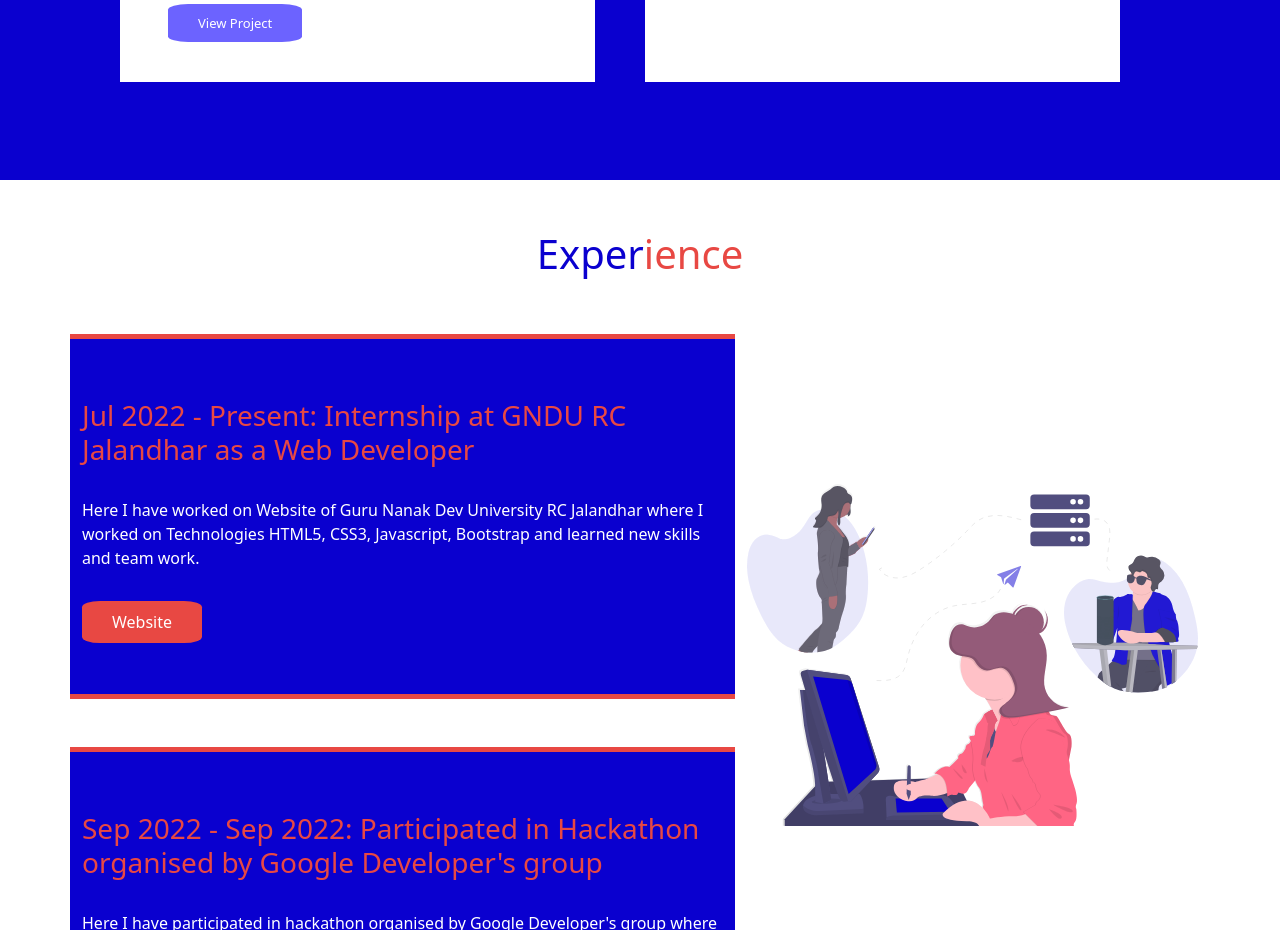
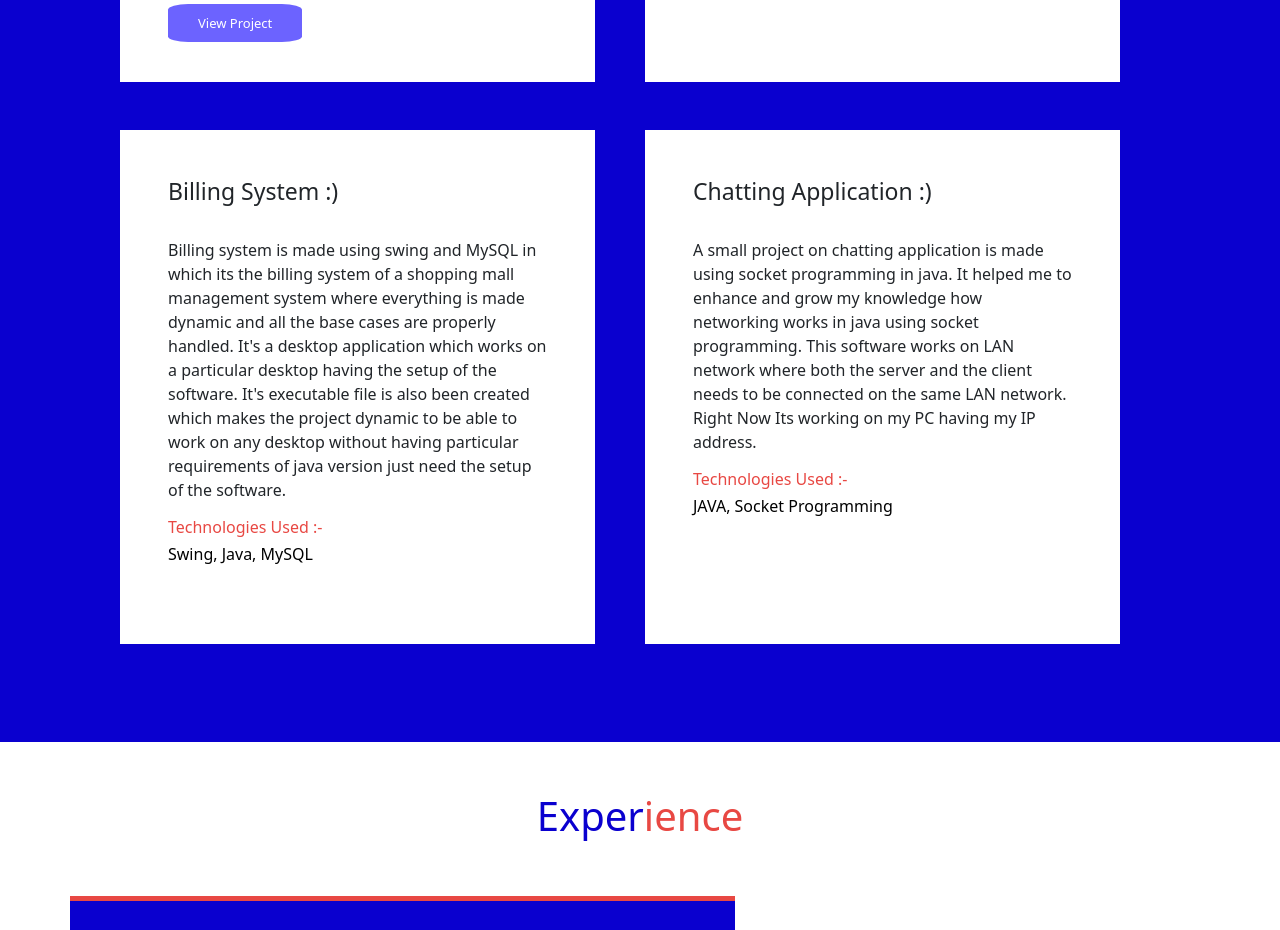
Before and after one commit to asmi02/portfolio, a plain HTML site: page index.html in a window 1280 px wide. Shown: the part 2900-3830 px from the top of the page. Drawn offline with nearby package versions, Linux system fonts and the light colour scheme.

Commit message:
Update index.html

```diff
--- a/index.html
+++ b/index.html
@@ -144,6 +144,7 @@
         </div>
     </div>
 
+    <!-- projects -->
     <div class="pd bg" id="projects">
         <div class="container">
             <h1 class="c2 text-center pb-5">My <span class="color">Work</span></h1>
@@ -172,6 +173,16 @@
                     <p>This project is made by me and my team in hackathon which helped me to know how to manage a team and work in a team</p>
                     <h4 class="c2">Technologies Used :-  </h4><h4 class="c4">HTML, CSS, JS, BOOTSTRAP</h4><br><br>
                     <a href="https://dhingraaryan.github.io/collegeporium/" target="_blank" class="skillbtn">View Project</a><br>
+                </div>
+                <div class="col-lg-5 col-12 p1 p-md-5 p-3 mb-5" data-aos="zoom-in" data-aos-duration="1200">
+                    <h2>Billing System :)</h2><br>
+                    <p>Billing system is made using swing and MySQL in which its the billing system of a shopping mall management system where everything is made dynamic and all the base cases are properly handled. It's a desktop application which works on a particular desktop having the setup of the software. It's executable file is also been created which makes the project dynamic to be able to work on any desktop without having particular requirements of java version just need the setup of the software.</p>
+                    <h4 class="c2">Technologies Used :-  </h4><h4 class="c4">Swing, Java, MySQL</h4><br>
+                </div>
+                <div class="col-lg-5 col-12 p1 p-md-5 p-3 mb-5" data-aos="zoom-in" data-aos-duration="1200">
+                    <h2>Chatting Application :)</h2><br>
+                    <p>A small project on chatting application is made using socket programming in java. It helped me to enhance and grow my knowledge how networking works in java using socket programming. This software works on LAN network where both the server and the client needs to be connected on the same LAN network. Right Now Its working on my PC having my IP address.</p>
+                    <h4 class="c2">Technologies Used :-  </h4><h4 class="c4">JAVA, Socket Programming</h4><br>
                 </div>
             </div>
         </div>
```
